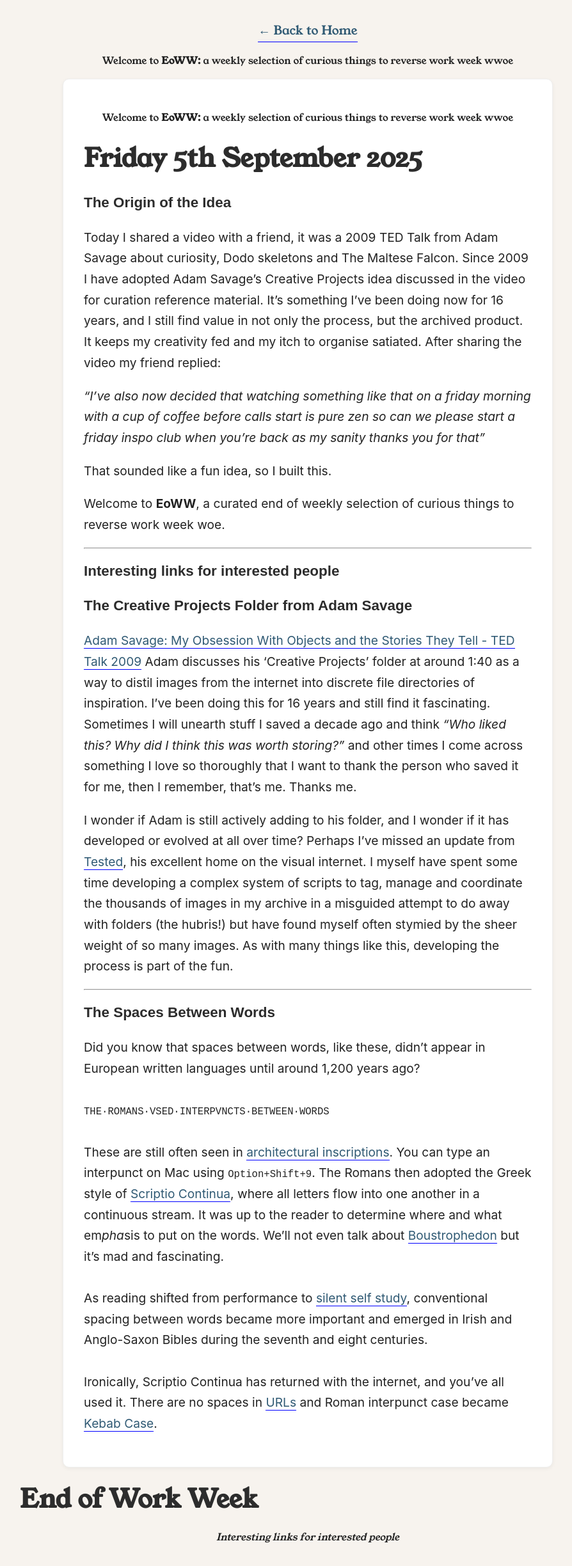
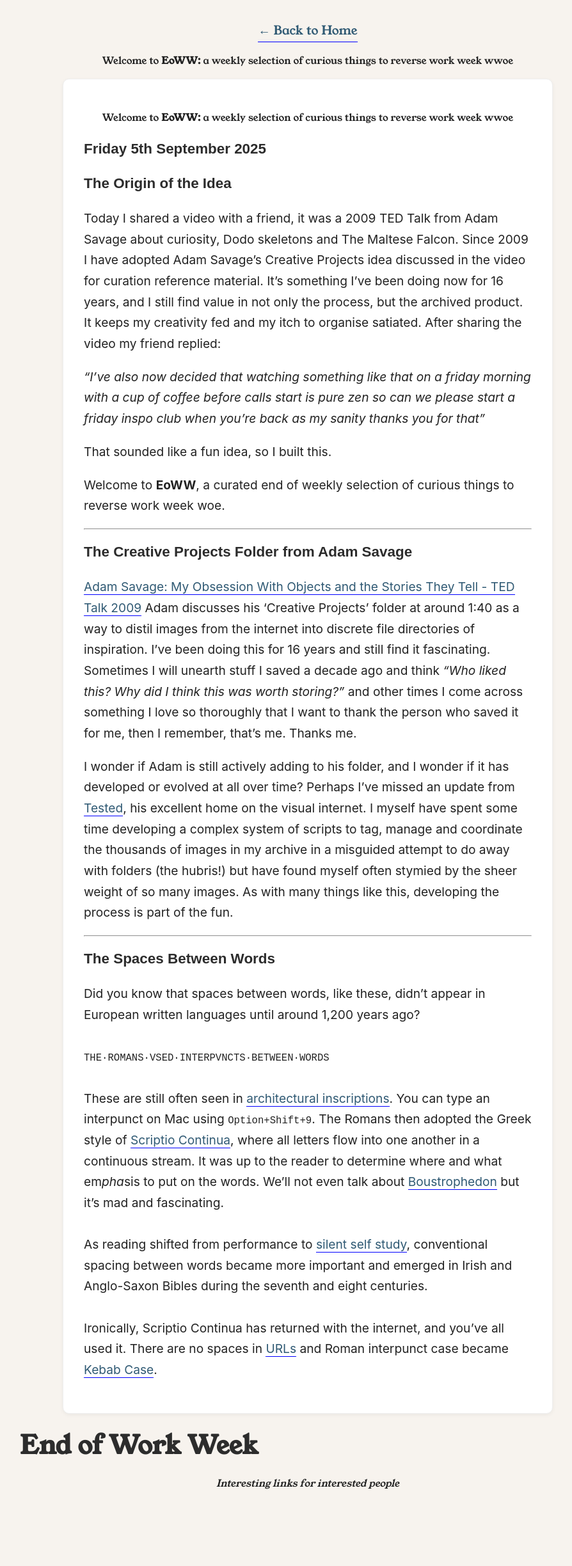
Before and after one commit to 746a/EoW, a Jekyll site: the page built from _weeks/2025-09-05.md, in a window 1280 px wide. Shown: the whole page at 64% size, without its empty margins (159-1053 px from the left). Built offline with Jekyll 4.4.1, drawn with Linux system fonts in a browser that asks for light colours; after the commit the page ends 2364 px from its top, so only the background shows below that.

Commit message:
Refactor heading levels in week entry and remove unnecessary section

```diff
--- a/_weeks/2025-09-05.md
+++ b/_weeks/2025-09-05.md
@@ -9,9 +9,9 @@ description: The origin of the EoWW idea, Adam Savage, saving inspirational imag
         <p>Welcome to <b>EoWW:</b> a weekly selection of curious things to reverse work week wwoe</p>
         </div>
 
-# Friday 5th September 2025
+## Friday 5th September 2025
 
-## The Origin of the Idea
+### The Origin of the Idea
 
 Today I shared a video with a friend, it was a 2009 TED Talk from Adam Savage about curiosity, Dodo skeletons and The Maltese Falcon. Since 2009 I have adopted Adam Savage's Creative Projects idea discussed in the video for curation reference material. It's something I've been doing now for 16 years, and I still find value in not only the process, but the archived product. It keeps my creativity fed and my itch to organise satiated. After sharing the video my friend replied:
 
@@ -22,8 +22,6 @@ That sounded like a fun idea, so I built this.
 Welcome to **EoWW**, a curated end of weekly selection of curious things to reverse work week woe.
 
 ***
-
-## Interesting links for interested people
 
 ### The Creative Projects Folder from Adam Savage
 [Adam Savage: My Obsession With Objects and the Stories They Tell - TED Talk 2009](https://www.ted.com/talks/adam_savage_my_obsession_with_objects_and_the_stories_they_tell) Adam discusses his 'Creative Projects' folder at around 1:40 as a way to distil images from the internet into discrete file directories of inspiration. I've been doing this for 16 years and still find it fascinating. Sometimes I will unearth stuff I saved a decade ago and think *"Who liked this? Why did I think this was worth storing?"* and other times I come across something I love so thoroughly that I want to thank the person who saved it for me, then I remember, that's me. Thanks me.
--- a/assets/style.css
+++ b/assets/style.css
@@ -79,7 +79,6 @@ body.home header h1 {
     font-family: Georgia, serif;
     font-size: 2.5rem;
     font-weight: 400;
-    text-align: center;
 }
 
 body.home header p {
```
Also changed, not shown: _weeks/2025-09-12.md (+2 -2 lines).
